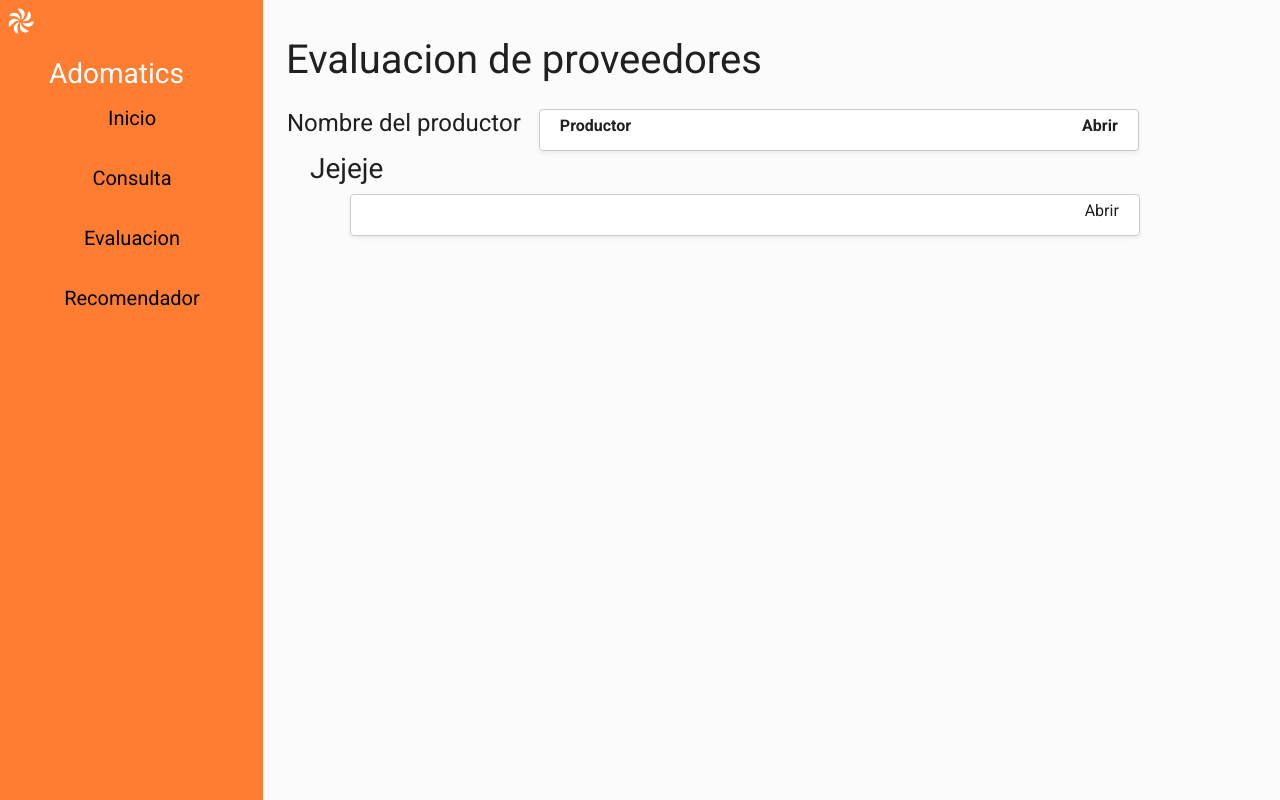
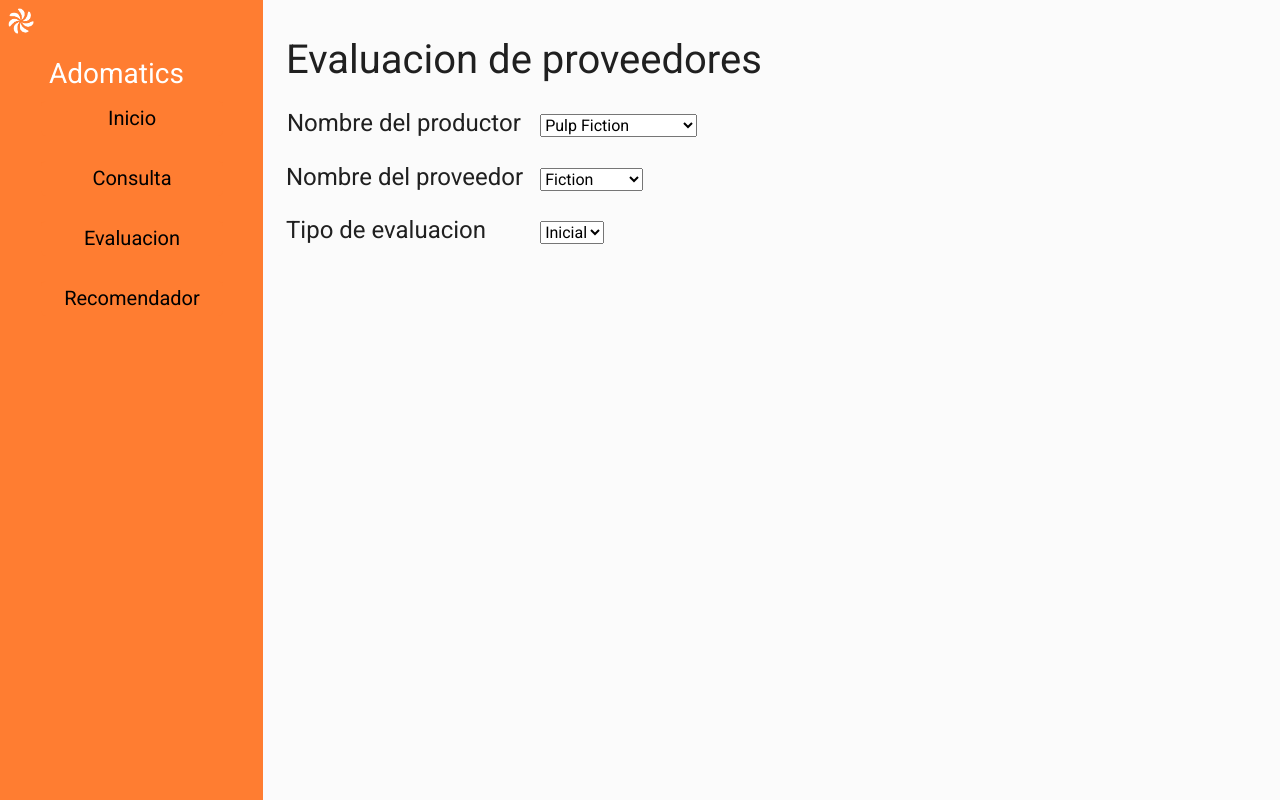
Before and after one commit to soydavido/PerfumeriaBDI, a React (Create React App) app in the folder client/: page / in a window 1280 px wide. Shown: the top 800 px of the page. Built offline with nearby package versions, Linux system fonts and the light colour scheme.

Commit message:
Dropdown listo

```diff
--- a/client/src/components/Dropdown.js
+++ b/client/src/components/Dropdown.js
@@ -1,66 +1,42 @@
-import React, { useState } from 'react';
+import React, { useState, Component } from 'react';
 import "../styles.scss"
 
-function Dropdown({ title, items, activo, multiSelect = false }) {
-  const [open, setOpen] = useState(false);
-  const [selection, setSelection] = useState([]);
-  const toggle = () => setOpen(!open);
-  Dropdown.handleClickOutside = () => setOpen(false);
+////LA ESTRUCTURA QUE RECIBE ES SENCILLA, SOLO LEERA LAS COLUMNAS ID Y VALUE
 
-  function handleOnClick(item) {
-    if (!selection.some(current => current.id === item.id)) {
-      if (!multiSelect) {
-        setSelection([item]);
-      } else if (multiSelect) {
-        setSelection([...selection, item]);
-      }
-    } else {
-      let selectionAfterRemoval = selection;
-      selectionAfterRemoval = selectionAfterRemoval.filter(
-        current => current.id !== item.id
-      );
-      setSelection([...selectionAfterRemoval]);
+class Dropdown extends React.Component{
+  constructor(props){
+    super(props);
+    this.state={
+      items:"",
+      activo: this.props.data[0].value
     }
   }
 
-  function isItemInSelection(item) {
-    if (selection.some(current => current.id === item.id)) {
-      return true;
+  myChangeHandler = (event) =>{
+        let nam = event.target.name;
+        let val = event.target.value;
+        this.setState({[nam]: val});
+        this.props.callbackFromParent(this.props.nombre,event.target.value);
     }
-    return false;
+
+  render(){
+    const data=this.props.data;
+    console.log(this.state.activo);
+    var dataList= data.map(objeto=>{
+      return(
+       <option key={objeto.id} >{objeto.value}</option>
+      )
+    })
+
+    return(
+      <div>
+        <select name="activo"  onClick={this.myChangeHandler}>
+          {dataList}
+        </select>
+      </div>
+    )
   }
-  activo=selection;
-  console.log(activo);
-  return (
-    <div className="dd-wrapper">
-      <div
-        tabIndex={0}
-        className="dd-header"
-        role="button"
-        onKeyPress={() => toggle(!open)}
-        onClick={() => toggle(!open)}
-      >
-        <div className="dd-header__title">
-          <p className="dd-header__title--bold mt-2">{title}</p>
-        </div>
-        <div className="dd-header__action mt-2">
-          <p>{open ? 'Cerrar' : 'Abrir'}</p>
-        </div>
-      </div>
-      {open && (
-        <ul className="dd-list">
-          {items.map(item => (
-            <li className="dd-list-item" key={item.id}>
-              <button type="button" onClick={() => handleOnClick(item)}>
-                <span>{item.value}</span>
-                <span>{isItemInSelection(item) && 'Selected'}</span>
-              </button>
-            </li>
-          ))}
-        </ul>
-      )}
-    </div>
-  );
+
 }
 
 export default Dropdown;
--- a/client/src/components/Evaluacion.js
+++ b/client/src/components/Evaluacion.js
@@ -12,6 +12,17 @@ class Evaluacion extends React.Component{
         this.state={
             proveedor_activo: "",
             productor_activo: "",
+            evaluacion_activa: "",
+            tipo_eva:[
+              {
+                id: 1,
+                value: "Inicial"
+              },
+              {
+                id: 2,
+                value: "Anual"
+              }
+            ],
             items : [
                 {
                   id: 1,
@@ -45,9 +56,23 @@ class Evaluacion extends React.Component{
     }
 
 
+    handleProductorActivo = (ProdValue) => {
+        console.log(ProdValue);
+        this.setState({productor_activo: ProdValue});
+    }
+
+    //Funcion para cambiar datos desde el hijo, name es el nombre del atributo a cambiar, y dataFromChild es la informacion a cambiar
+    myCallback = (name,dataFromChild) => {
+      this.setState({[name]: dataFromChild});
+      console.log(name);
+    }
+
     render(){
 
-        console.log("Soy el activo ahora"+this.state.productor_activo);
+      //  console.log("Soy el activo ahora"+this.state.productor_activo);
+      console.log(this.state.items);
+      console.log("Ahora");
+      console.log(this.state);
 
         return(
             <div className="body">
@@ -55,17 +80,20 @@ class Evaluacion extends React.Component{
             <div>
                 <tr>
                     <th><h4 className="mt-3 ml-3 mr-3">Nombre del productor</h4></th>
-                    <th><Dropdown items={this.state.items} title={"Productor"} activo={this.state.productor_activo}/></th>
+                    <th><Dropdown data={this.state.items} nombre={"productor_activo"} callbackFromParent={this.myCallback}/></th>
                 </tr>
-                <ul>
-                    <h3>Jejeje</h3>
-                <ul><Dropdown items={this.state.items2}/></ul>
-                </ul>
+                <tr>
+                    <h4 className="mt-3 ml-3 mr-3">Nombre del proveedor</h4>
+                    <th><Dropdown data={this.state.items2} nombre={"proveedor_activo"} callbackFromParent={this.myCallback}/></th>
+                </tr>
+                <tr>
+                    <h4 className="mt-3 ml-3 mr-3">Tipo de evaluacion</h4>
+                    <th><Dropdown data={this.state.tipo_eva} nombre={"evaluacion_activa"} callbackFromParent={this.myCallback}/></th>
+                </tr>
             </div>
             </div>
         )
         console.log(this.state.productor_activo);
-        window.location("/");
     }
 }
 
```
